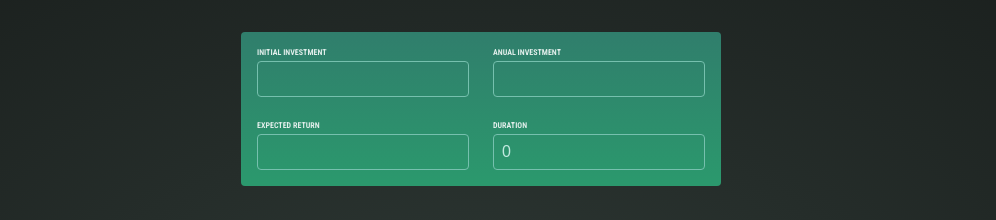
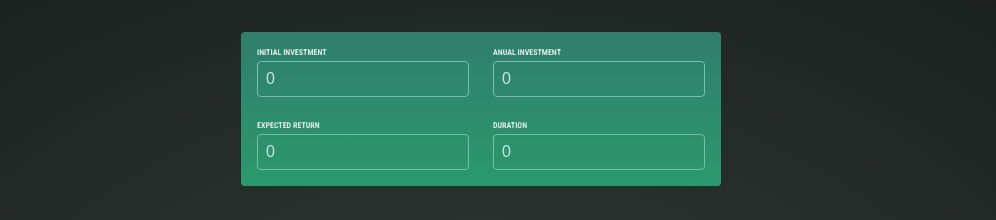
Before and after one commit to alexanderivanov2/react-essentials-investment-calculator, a React (Vite) app: page / in a window 1280 px wide. Shown: the top 220 px of the page, without its empty margins (159-1155 px from the left). Built offline with nearby package versions, Linux system fonts and the light colour scheme.

Commit message:
refactor investment form

```diff
--- a/src/components/InvestmentForm.jsx
+++ b/src/components/InvestmentForm.jsx
@@ -14,15 +14,15 @@ function InvestmentForm({ investmentData, handleInvestmentDataChange }) {
             <div className="input-group">
                 <div>
                     <label htmlFor="">Initial Investment</label>
-                    <input type="number" value={investmentData.initial_investment} onChange={(e) => handleInputChange(e, 'initialInvestment')} />
+                    <input type="number" value={investmentData.initialInvestment} onChange={(e) => handleInputChange(e, 'initialInvestment')} />
                 </div>
                 <div>
                     <label htmlFor="">Anual Investment</label>
-                    <input type="number" value={investmentData.annual_investment} onChange={(e) => handleInputChange(e, 'annualInvestment')} />
+                    <input type="number" value={investmentData.annualInvestment} onChange={(e) => handleInputChange(e, 'annualInvestment')} />
                 </div>
                 <div>
                     <label htmlFor="">Expected Return</label>
-                    <input type="number" value={investmentData.expected_return} onChange={(e) => handleInputChange(e, 'expectedReturn')} />
+                    <input type="number" value={investmentData.expectedReturn} onChange={(e) => handleInputChange(e, 'expectedReturn')} />
                 </div>
                 <div>
                     <label htmlFor="">Duration</label>
```
